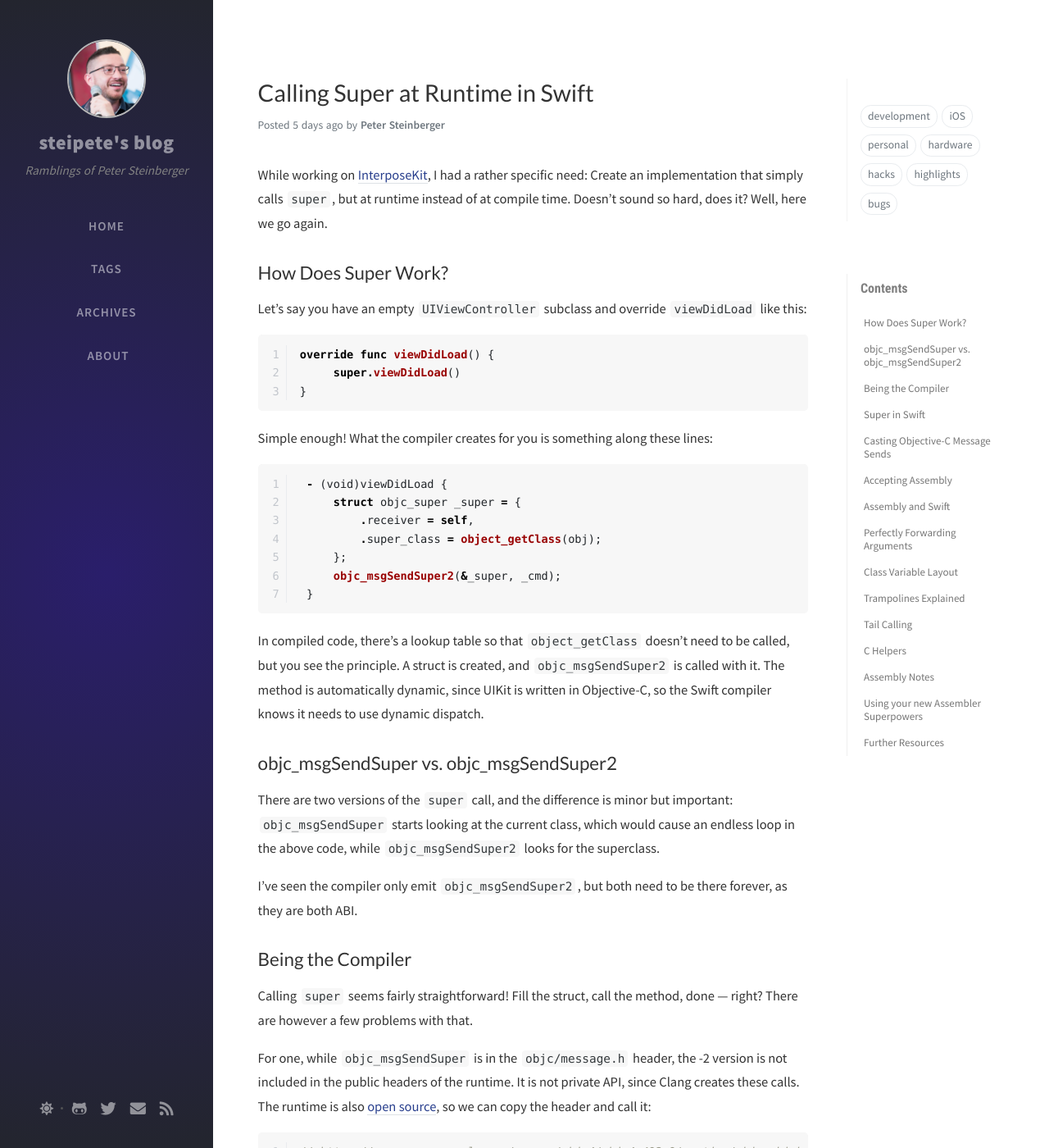
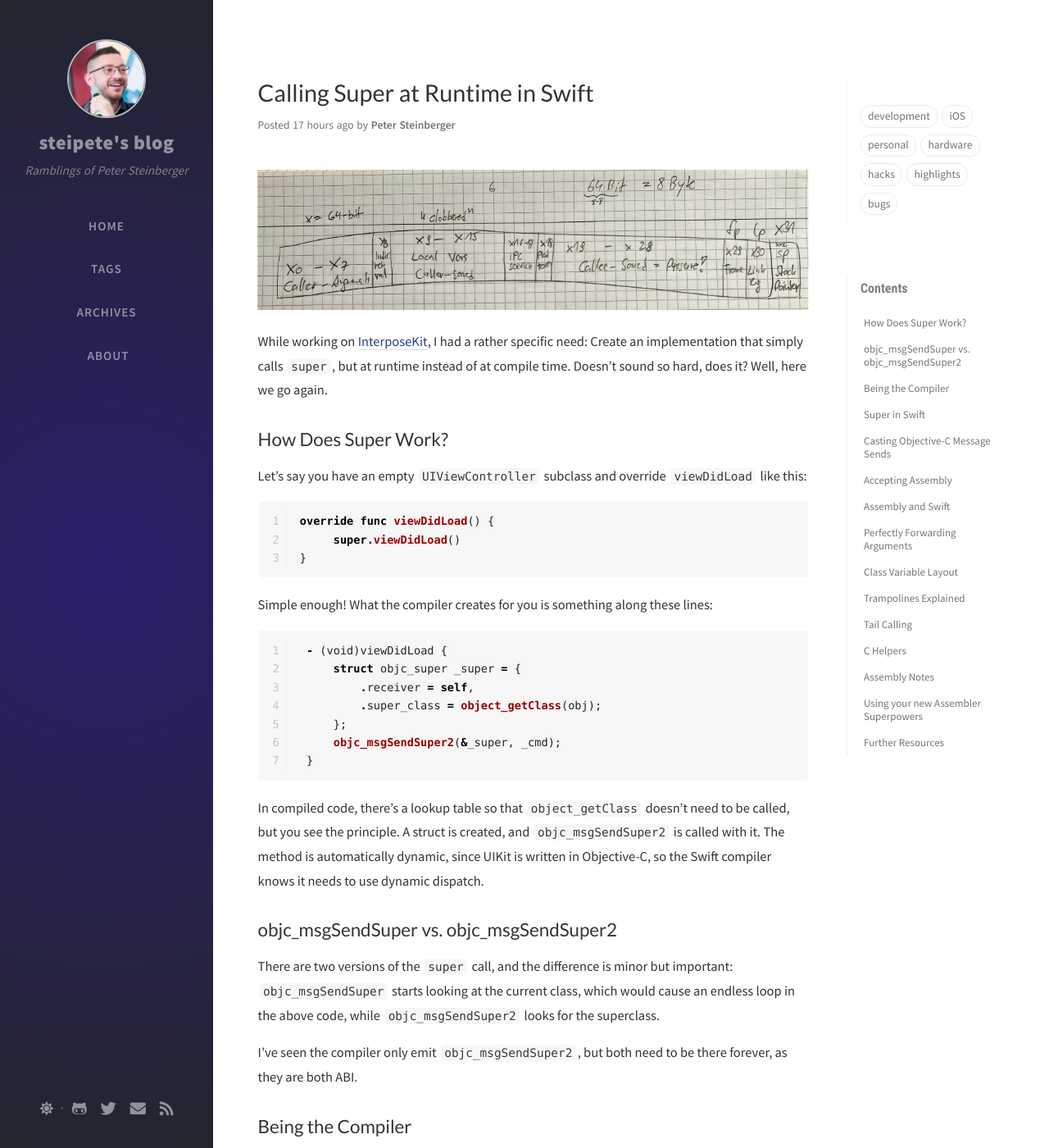
Before and after one commit to steipete/steipete.com, a Jekyll site: the page built from _posts/2020-06-10-calling-super-at-runtime.md, in a window 1280 px wide and 1400 px high. Shown: the whole window at 82% size. Built offline with Jekyll 4.4.1, drawn with Linux system fonts in a browser that asks for light colours; nearby versions of some CDN libraries; comment, search, counter and statistics services are not loaded.

Commit message:
add image

```diff
--- a/_posts/2020-06-10-calling-super-at-runtime.md
+++ b/_posts/2020-06-10-calling-super-at-runtime.md
@@ -1,14 +1,10 @@
 ---
 layout: post
 title: "Calling Super at Runtime in Swift"
-date: 2020-06-06 10:30:00 +0200
+date: 2020-06-10 17:00:00 +0200
 tags: highlights
 image: /assets/img/2020/calling-super/arm64-registers.jpg
 ---
-
-<style type="text/css">
-div.post-content > img:first-child { display:none; }
-</style>
 
 While working on [InterposeKit](https://interposekit.com/), I had a rather specific need: Create an implementation that simply calls `super`, but at runtime instead of at compile time. Doesn’t sound so hard, does it? Well, here we go again.
 
```
